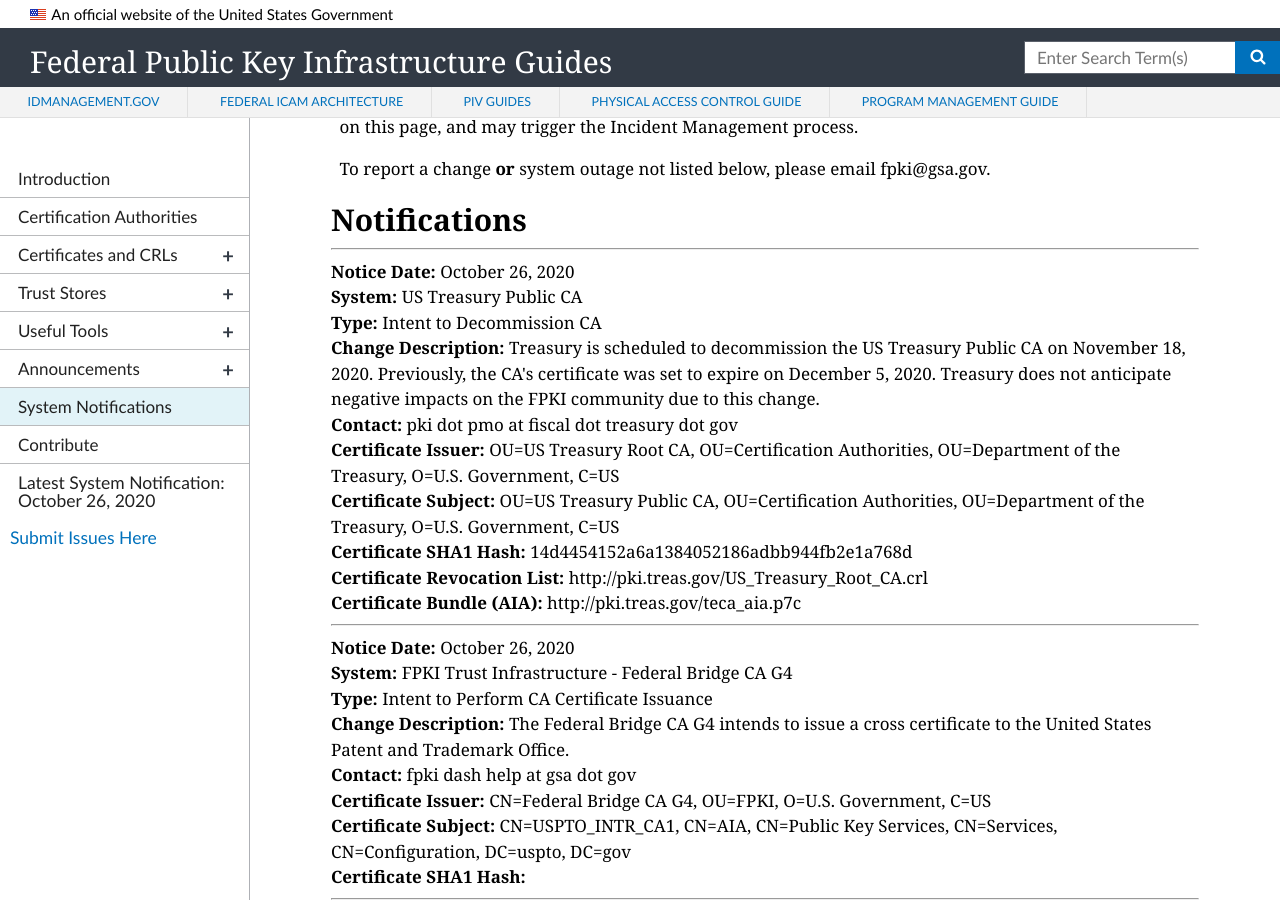
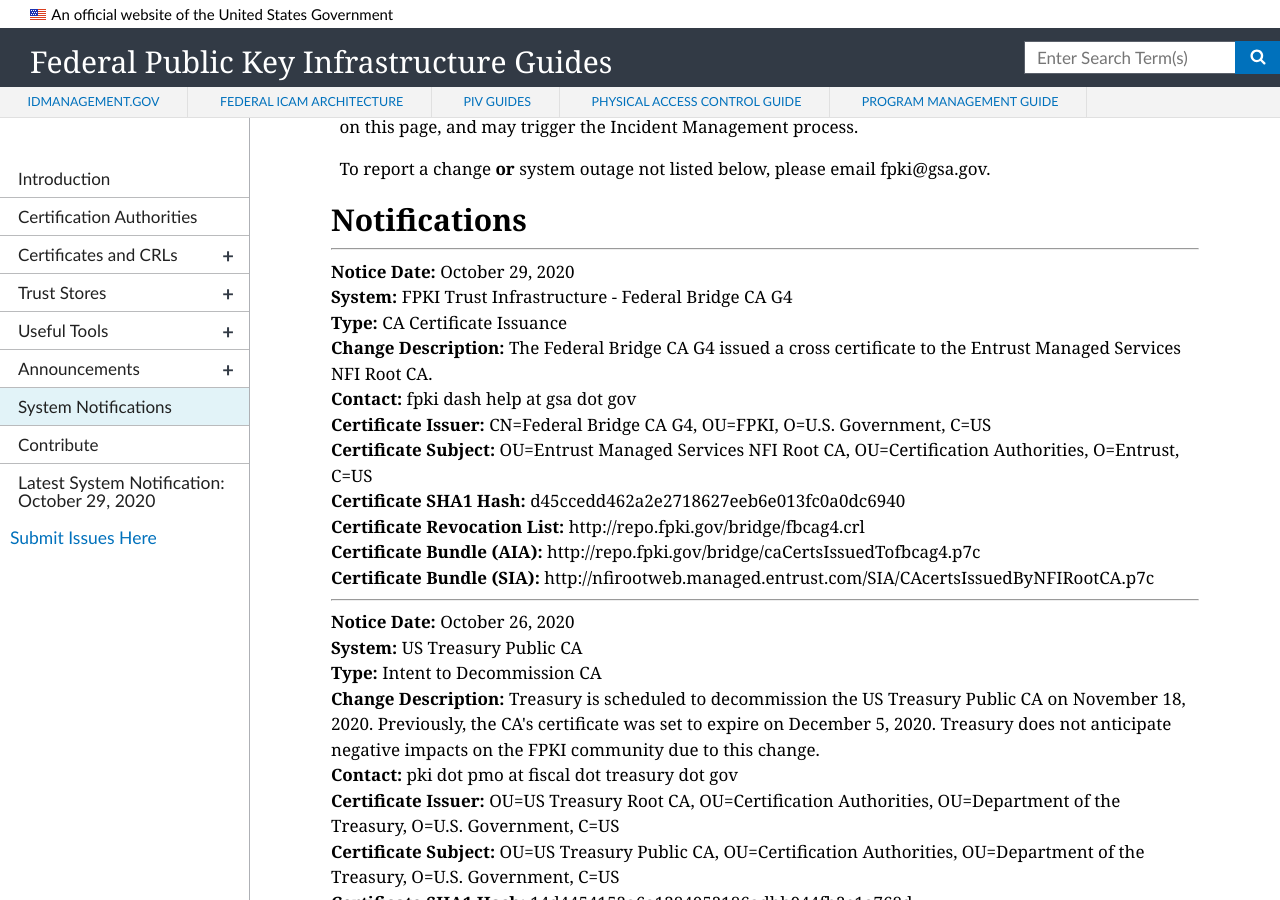
Before and after one commit to GSA/fpki-guides, a Jekyll site: the page built from pages/fpki_notifications.md, in a window 1280 px wide and 900 px high, scrolled down 672 px. Built offline with Jekyll 4.4.1, drawn with Linux system fonts in a browser that asks for light colours; nearby versions of some CDN libraries.

Commit message:
Update notifications.yml

```diff
--- a/_data/notifications.yml
+++ b/_data/notifications.yml
@@ -3005,6 +3005,21 @@
   sia_uri:
   ocsp_uri:
 
+- notice_date: October 29, 2020
+  change_type: CA Certificate Issuance
+  start_datetime:
+  system: FPKI Trust Infrastructure - Federal Bridge CA G4
+  change_description: The Federal Bridge CA G4 issued a cross certificate to the Entrust Managed Services NFI Root CA.
+  contact: fpki dash help at gsa dot gov
+  ca_certificate_hash: d45ccedd462a2e2718627eeb6e013fc0a0dc6940
+  ca_certificate_issuer: CN=Federal Bridge CA G4, OU=FPKI, O=U.S. Government, C=US
+  ca_certificate_subject: OU=Entrust Managed Services NFI Root CA, OU=Certification Authorities, O=Entrust, C=US
+  cdp_uri: http://repo.fpki.gov/bridge/fbcag4.crl
+  aia_uri: http://repo.fpki.gov/bridge/caCertsIssuedTofbcag4.p7c
+  sia_uri: http://nfirootweb.managed.entrust.com/SIA/CAcertsIssuedByNFIRootCA.p7c
+  ocsp_uri:
+
+
 #- notice_date:
 #  change_type: CA Certificate Issuance
 #  start_datetime:
```
